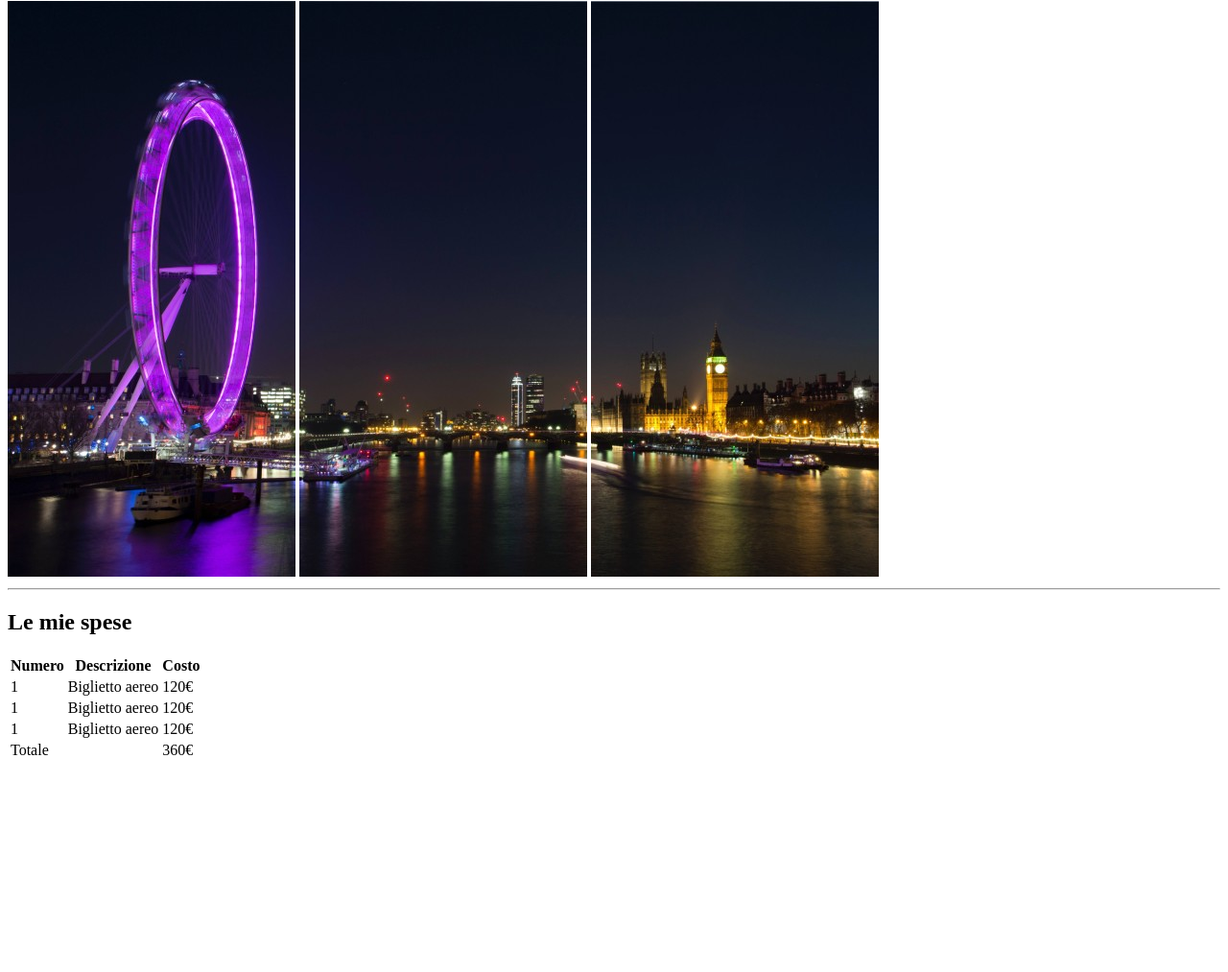
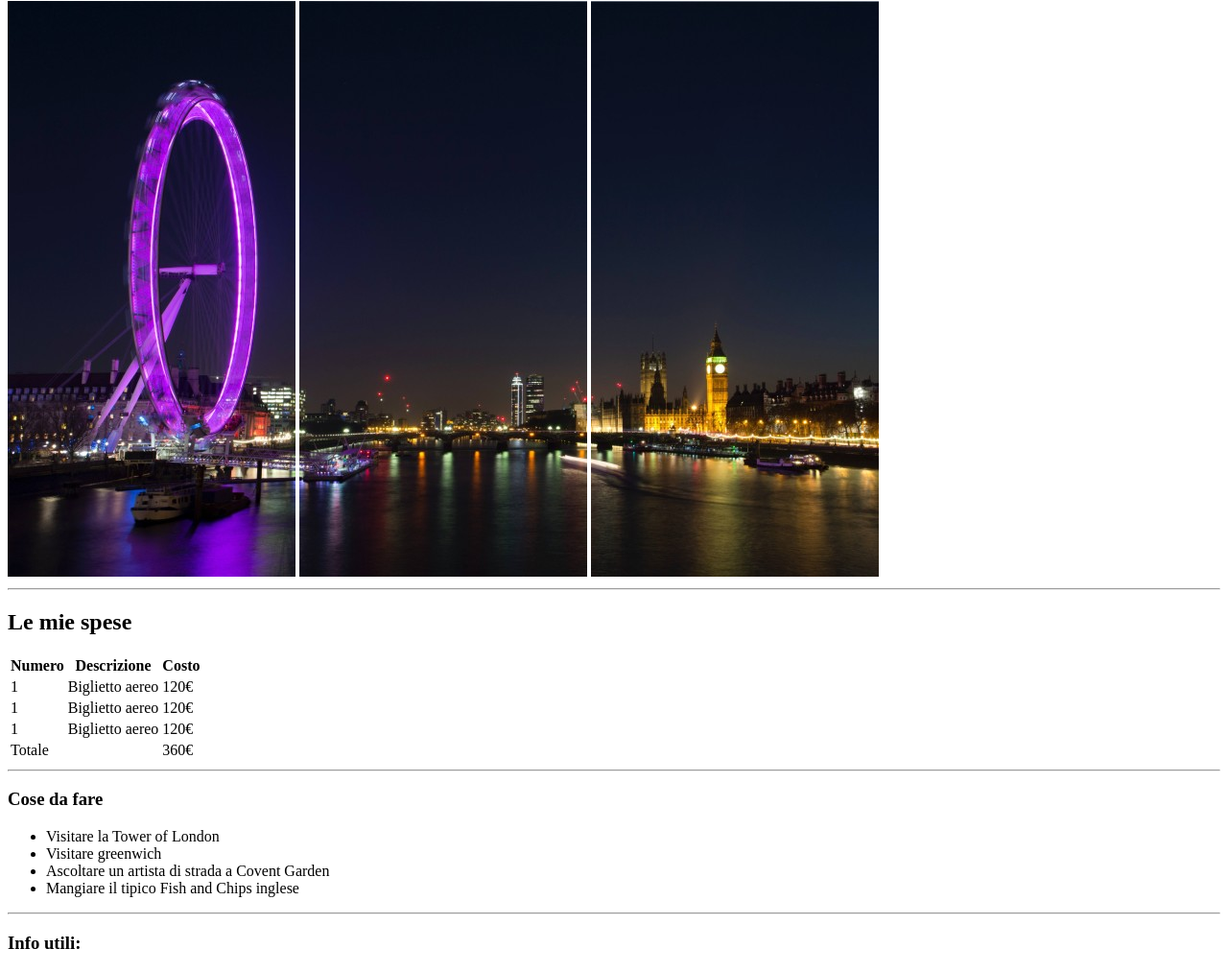
Before and after one commit to Robert-Stefan/html-london-trip, a website: page index.html in a window 1280 px wide. Shown: the part 79-1092 px from the top of the page at 96% size. Before the commit the page ends 881 px from the top, so only its background shows below. Drawn offline with Linux system fonts and the light colour scheme.

Commit message:
Add List Unordered

```diff
--- a/index.html
+++ b/index.html
@@ -50,7 +50,22 @@
           <td>360€</td>
         </tr>
       </table>
+      <hr />
       <!-- List unordered -->
+      <h3>
+        Cose da fare
+      </h3>
+      <ul>
+        <li>Visitare la Tower of London</li>
+        <li>Visitare greenwich</li>
+        <li>Ascoltare un artista di strada a Covent Garden</li>
+        <li>Mangiare il tipico Fish and Chips inglese</li>
+      </ul>
+      <hr />
+      <!-- List ordered & unordered -->
+      <h3>
+        Info utili:
+      </h3>
     </section>
   </body>
 </html>
```
